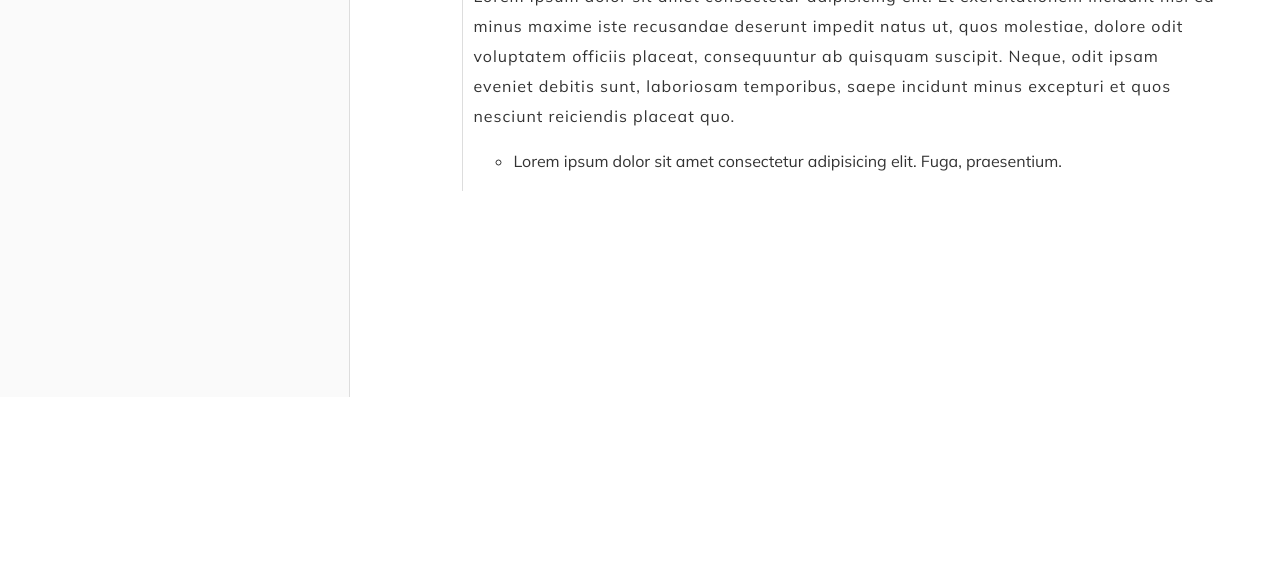
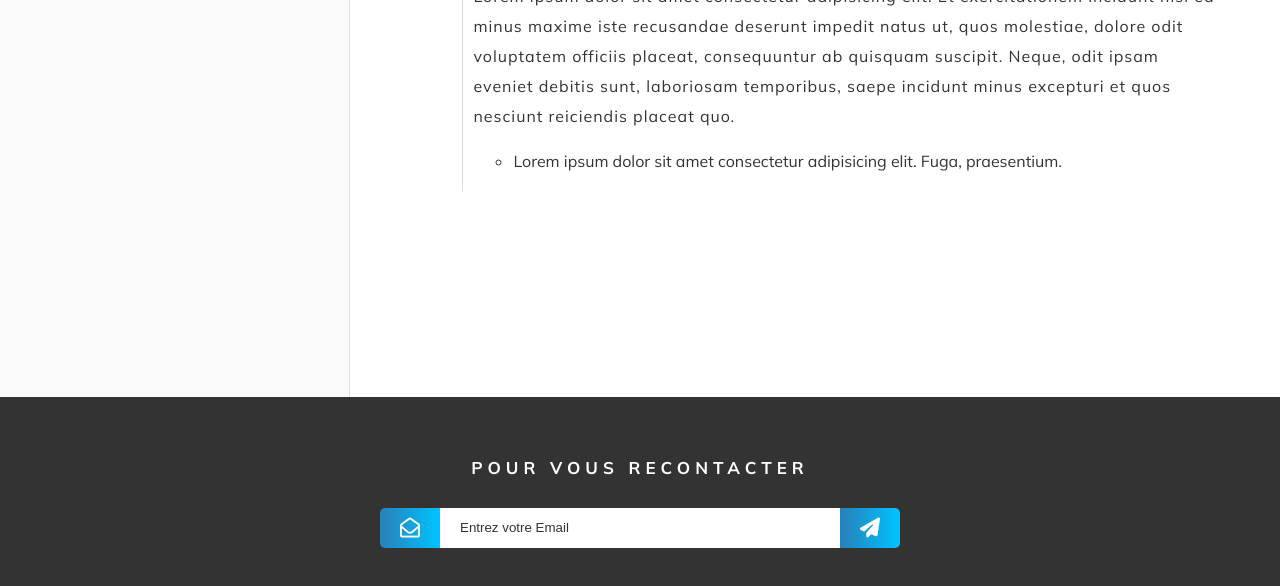
Before and after one commit to flancastre/HTML_SASS_CV, a plain HTML site: page index.html in a window 1280 px wide. Shown: the part 1413-1999 px from the top of the page. Before the commit the page ends 1810 px from the top, so only its background shows below. Drawn offline with Linux system fonts and the light colour scheme.

Commit message:
footer + contact setup

```diff
--- a/assets/styles/_style.scss
+++ b/assets/styles/_style.scss
@@ -3,6 +3,7 @@
     grid:
     "picture header" auto
     "aside main" 1fr
+    "footer footer" auto
     / 350px auto;
     min-height: 100vh;
 }
@@ -160,3 +161,61 @@ main {
         }
     }
 }
+
+footer {
+    grid-area: footer;
+    display: flex;
+    flex-direction: column;
+    justify-content: center;
+    align-items: center;
+    text-align: center;
+    color: white;
+    padding: 5rem;
+    background: var(--text);
+    h2 {
+        margin-bottom: 3rem;
+    }
+
+    form {
+        display: flex;
+        align-items: center;
+
+         .prefix {
+                background: linear-gradient(to right, var(--dark), var(--light));
+                padding: 1rem 2rem;
+                color: white;
+                font-size: 2rem;
+                border-top-left-radius: 0.5rem;
+                border-bottom-left-radius: 0.5rem;
+            }
+
+            button {
+                background: var(--text);
+                border: 0;
+                cursor: pointer;
+                transition: 0.2s;
+                &:hover {
+                    opacity: 0.8;
+                }
+                .postfix {
+                    background: linear-gradient(to right, var(--dark), var(--light));
+                    padding: 1rem 2rem;
+                    color: white;
+                    font-size: 2rem;
+                    border-top-right-radius: 0.5rem;
+                    border-bottom-right-radius: 0.5rem;
+                }
+            }
+
+        input {
+            line-height: 2rem;
+            border: 0;
+            outline: 0;
+            min-width: 400px ;
+            padding: 1rem 2rem;
+            &::placeholder {
+                color: var(--text);
+            }
+        }
+    }
+}
--- a/index.html
+++ b/index.html
@@ -185,6 +185,17 @@
                 </div>
             </div>
         </main>
+        <footer>
+
+            <h2 class="title-small">POUR VOUS RECONTACTER</h2>
+            <form action="#">
+                <i class="fa-regular fa-envelope-open prefix"></i>
+                <input type="text" placeholder="Entrez votre Email" />
+                <button>
+                    <i class="fa-solid fa-paper-plane postfix"></i>
+                </button>
+            </form>
+        </footer>
     </div>
 
 
```
Also changed, not shown: assets/styles/index.css, 1 other file.
